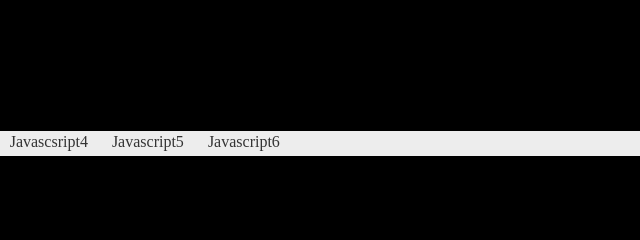
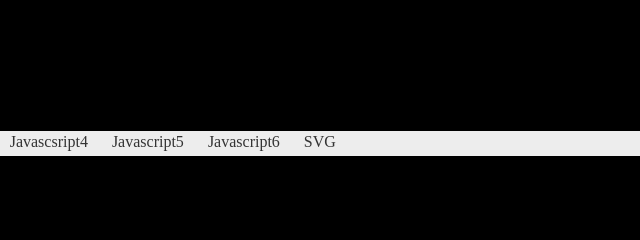
Before and after one commit to Nunoamaral17/Trabalhos-de-S.W, a plain HTML site: page index.html in a window 1280 px wide. Shown: the top 240 px of the page, 457-1097 px from the left. Drawn offline with Linux system fonts and the light colour scheme.

Commit message:
Update index.html

```diff
--- a/index.html
+++ b/index.html
@@ -127,7 +127,7 @@
             <li><a href = "">Javascsript4</a></li>
             <li><a href = "Boasvindas.html">Javascript5</a></li>
             <li><a href = "calculadora.html">Javascript6</a></li>
-
+            <li><a href = "SVG.html">SVG</a></li>
         </ul>
     </nav>
     <br>
```
